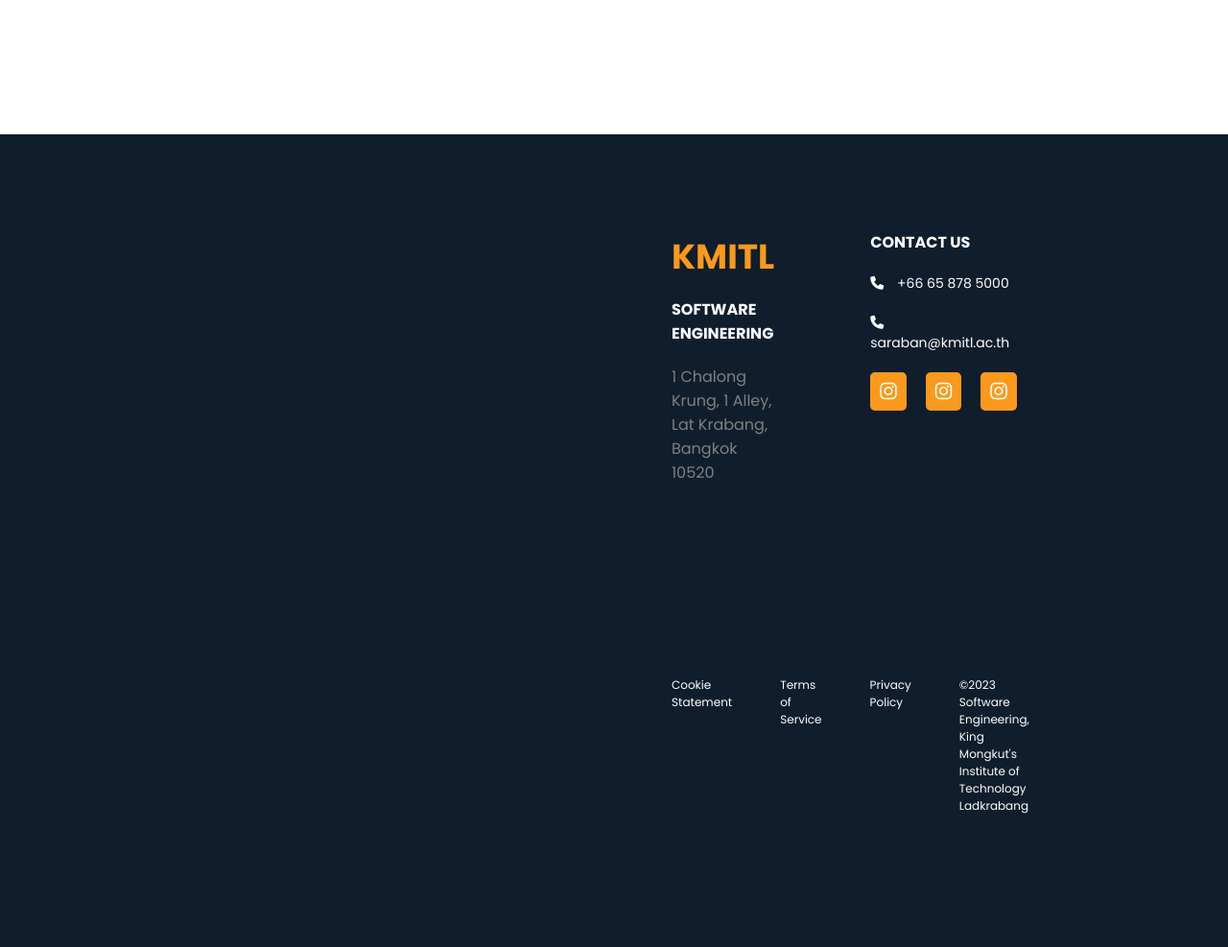
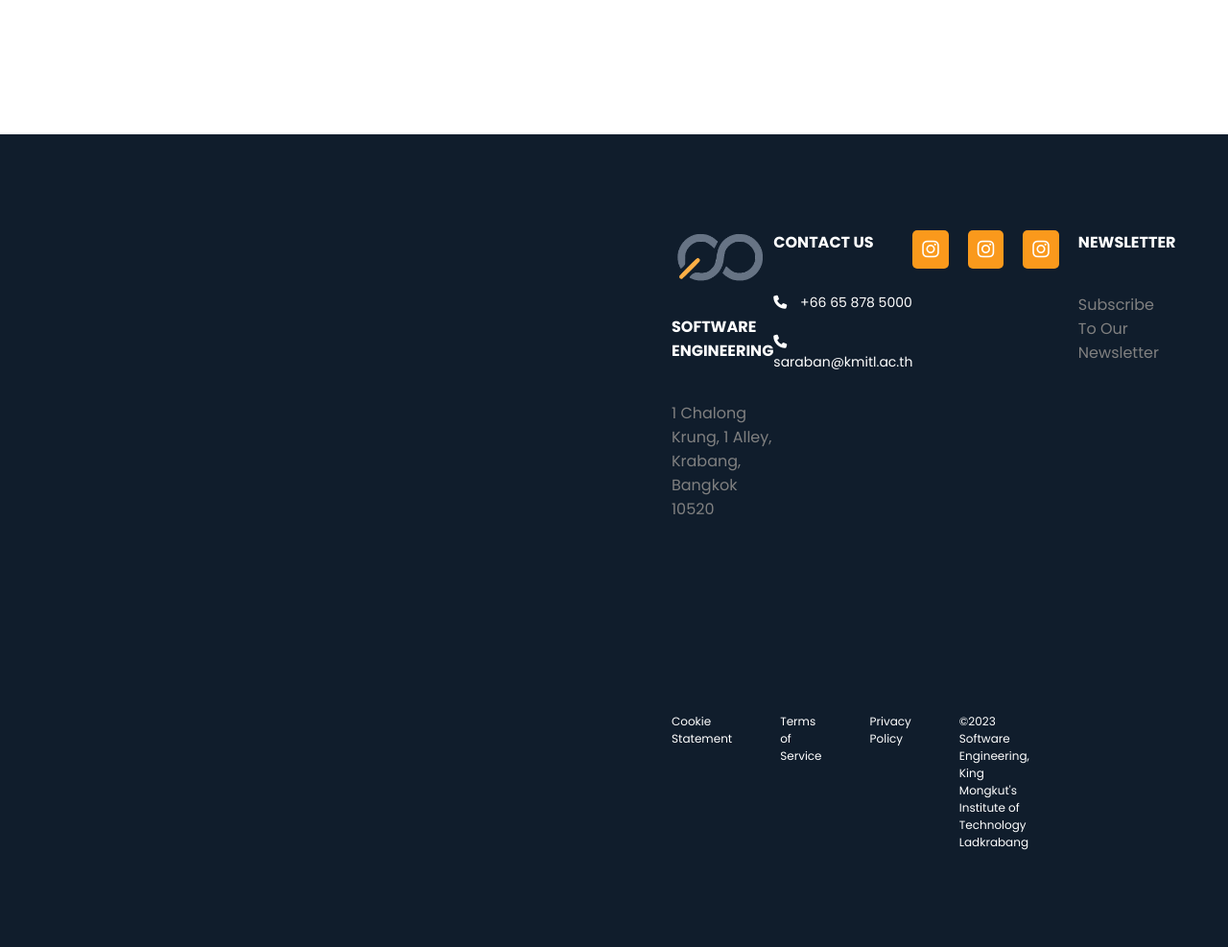
Before and after one commit to wwwnsai/Software-Engineering-Hub, a FastAPI app: template main/templates/Locker/locker.html in a window 1280 px wide. Shown: the part 1760-2747 px from the top of the page at 96% size. Before the commit the page ends 2608 px from the top, so only its background shows below. Run offline with FastAPI, Linux system fonts and the light colour scheme; the template is opened without the code that fills it, so the values that code supplies are empty; some libraries are stand-ins or nearby versions.

Commit message:
อันไหนวะ

```diff
--- a/main/main.py
+++ b/main/main.py
@@ -30,7 +30,6 @@ app.mount("/images",
 
 # Main
 
-
 # Main StaticFiles
 app.mount("/main-css",
           StaticFiles(directory="templates/Main/css"), name="main-css")
@@ -39,13 +38,12 @@ app.mount("/main-js",
 
 
 @app.get("/", response_class=HTMLResponse, tags=["website"])
-def index(request: Request):
+async def index(request: Request):
     return templates.TemplateResponse("Main/main.html", {"request": request})
 
-# Login
+# Login & SignUp
 
-
-# Main StaticFiles
+# Login StaticFiles
 app.mount("/login-css",
           StaticFiles(directory="templates/LoginPage/"), name="login-css")
 app.mount("/login-js",
@@ -53,36 +51,47 @@ app.mount("/login-js",
 
 
 @app.get("/login", response_class=HTMLResponse, tags=["website"])
-def login(request: Request):
+async def login(request: Request):
     return templates.TemplateResponse("LoginPage/login.html", {"request": request})
 
 # Sign up
 
-
 @app.get("/signup", response_class=HTMLResponse, tags=["website"])
-def signup(request: Request):
+async def signup(request: Request):
     return templates.TemplateResponse("signup.html", {"request": request})
 
 # User info
 
+@app.get("/userinfo", response_class=HTMLResponse, tags=["website"])
+async def userinfo(request: Request):
+    return templates.TemplateResponse("userinfo.html", {"request": request})
 
-@app.get("/userinfo", response_class=HTMLResponse, tags=["website"])
-def userinfo(request: Request):
-    return templates.TemplateResponse("userinfo.html", {"request": request})
+# Items Borrow
 
 # List of items
 
-
 @app.get("/items", response_class=HTMLResponse, tags=["website"])
-def items(request: Request):
+async def items(request: Request):
     return templates.TemplateResponse("items.html", {"request": request})
 
 # Add item
 
+@app.get("/additem", response_class=HTMLResponse, tags=["website"])
+async def additem(request: Request):
+    return templates.TemplateResponse("additem.html", {"request": request})
 
-@app.get("/additem", response_class=HTMLResponse, tags=["website"])
-def additem(request: Request):
-    return templates.TemplateResponse("additem.html", {"request": request})
+# Locker
+
+# Login StaticFiles
+app.mount("/locker-css",
+          StaticFiles(directory="templates/Locker/css"), name="locker-css")
+app.mount("/locker-js",
+          StaticFiles(directory="templates/Locker/"), name="locker-js")
+
+@app.get("/student_locker", response_class=HTMLResponse, tags=["website"])
+async def items(request: Request):
+    return templates.TemplateResponse("Locker/locker.html", {"request": request})
+
 
 # USER ===================================================================================
 
@@ -118,7 +127,7 @@ async def login_user(user: Login, response: Response):
 
 
 @app.put("/user/update", tags=["user"])
-def update_user(request: Request, user: SignUp,):
+async def update_user(request: Request, user: SignUp,):
     userEmail = getPayload(request.cookies.get("token"))["user_id"]
     for userDB in root.users.values():
         if userDB.email == userEmail:
@@ -130,7 +139,7 @@ def update_user(request: Request, user: SignUp,):
 
 # for deleting user
 @app.delete("/user/deleteuser", tags=["user"])
-def delete_user(request: Request):
+async def delete_user(request: Request):
     userEmail = getPayload(request.cookies.get("token"))["user_id"]
     for userDB in root.users.values():
         if userDB.email == userEmail:
@@ -143,7 +152,7 @@ def delete_user(request: Request):
 
 
 @app.get("/logout", tags=["user"])
-def logout(response: Response):
+async def logout(response: Response):
     response.delete_cookie(key="token")
     return {"status": True, "message": "Logout successful"}
 
@@ -151,7 +160,7 @@ def logout(response: Response):
 
 
 @app.get("/userinfo", tags=["userinfo"])
-def get_userinfo(request: Request):
+async def get_userinfo(request: Request):
     userEmail = getPayload(request.cookies.get("token"))["user_id"]
     for userDB in root.users.values():
         if userDB.email == userEmail:
@@ -165,7 +174,7 @@ def get_userinfo(request: Request):
 
 # Check Users
 @app.get("/user/{id}", tags=["check"])
-def get_user(id: int):
+async def get_user(id: int):
     if id in root.users:
         return root.users[id].toJSON()
     else:
@@ -173,7 +182,7 @@ def get_user(id: int):
 
 
 @app.get("/users", tags=["check"])
-def get_users():
+async def get_users():
     users = []
     for user in root.users.values():
         users.append(user.toJSON())
@@ -183,7 +192,7 @@ def get_users():
 
 
 @app.get("/clear", tags=["check"])
-def clear():
+async def clear():
     root.users.clear()
     transaction.commit()
     return {"status": True, "message": "Database cleared"}
@@ -209,7 +218,7 @@ async def check_token(request: Request):
 
 
 @app.get("/clearCookie", tags=["auth"])
-def clear_cookie(response: Response):
+async def clear_cookie(response: Response):
     response.delete_cookie(key="token")
     return {"status": True, "message": "Cookie cleared"}
 
@@ -217,6 +226,6 @@ def clear_cookie(response: Response):
 
 
 @app.on_event("shutdown")
-def shutdown_event():
+async def shutdown_event():
     transaction.commit()
     db.close()
--- a/main/templates/Locker/css/style.css
+++ b/main/templates/Locker/css/style.css
@@ -262,20 +262,16 @@
 .footer {
     display: flex;
     flex-direction: column;
-    justify-content: center;
-    padding-top: 10rem;
-    padding-bottom: 3rem;
+    justify-content: flex-end;
     height: 100%;
+    padding: 10rem 70rem;
     background-color: var(--royal-blue-primary);
     color: var(--color-white);
 }
 
-.footer__column {
-    margin-right: 10rem;
-}
-
 .footer__upper {
     display: flex;
+    justify-content: space-between;
     margin-bottom: 20rem;
 }
 
@@ -292,24 +288,19 @@
     margin-right: 5rem;
 }
 
-.footer__image {
-    width: 12rem;
-}
-
-.footer__header {
-    font-weight: bold;
-    color: var(--orange-primary);
-    font-size: 3.6rem;
-    margin-bottom: 1.5rem;
+.footer__logo {
+    width: 10rem;
+    margin-bottom: 2.5rem;
+    mix-blend-mode: plus-lighter;
 }
 
 .footer__text--bold {
     font-weight: bold;
     text-transform: uppercase;
-    margin-bottom: 2rem;
+    margin-bottom: 4rem;
 }
 
-.footer__text-location {
+.footer__text-low-important {
     color: var(--color-grey-dark-mark);
 }
 
@@ -321,13 +312,6 @@
 
 .footer__text-icon > .icon {
     margin-right: 1rem;
-}
-
-.footer__bar {
-    width: 100%;
-    height: 0.1rem;
-    background-color: #4a4a4a;
-    margin: 4rem 0;
 }
 
 .footer__text-statement {
--- a/main/templates/Locker/locker.html
+++ b/main/templates/Locker/locker.html
@@ -5,9 +5,18 @@
         <meta name="viewport" content="width=device-width, initial-scale=1.0" />
         <title>Software Engineering | KMITL</title>
 
-        <link rel="stylesheet" href="css/general.css" />
-        <link rel="stylesheet" href="css/style.css" />
-        <link rel="stylesheet" href="css/queries.css" />
+        <link
+            rel="stylesheet"
+            href="{{ url_for('locker-css', path='/general.css') }}"
+        />
+        <link
+            rel="stylesheet"
+            href="{{ url_for('locker-css', path='/style.css') }}"
+        />
+        <link
+            rel="stylesheet"
+            href="{{ url_for('locker-css', path='/queries.css') }}"
+        />
 
         <link rel="preconnect" href="https://fonts.googleapis.com" />
         <link rel="preconnect" href="https://fonts.gstatic.com" crossorigin />
@@ -29,10 +38,10 @@
         <div class="container navigation">
             <div class="stack-left">
                 <div class="navigation__se-logo">
-                    <a href="../Main/main.html#">
+                    <a href="/">
                         <img
                             class="se-logo"
-                            src="../img/logo/SE_logo.png"
+                            src="{{ url_for('images', path='/logo/SE_logo.png') }}"
                             alt="SE Logo"
                     /></a>
                 </div>
@@ -46,8 +55,8 @@
                                 >About</a
                             >
                             <ul class="navigation__menu-item-about">
-                                <li><a href="#">About</a></li>
-                                <li><a href="#">Lecturers</a></li>
+                                <li><a href="/">About</a></li>
+                                <li><a href="/">Lecturers</a></li>
                             </ul>
                         </li>
                         <li class="navigation__menu-item">
@@ -57,10 +66,10 @@
                                 >Program</a
                             >
                             <ul class="navigation__menu-item-program">
-                                <li><a href="#">Software-Engineering</a></li>
-                                <li><a href="#">KMITL-Glasgow</a></li>
-                                <li><a href="#">Exchange-Study-Abroad</a></li>
-                                <li><a href="#">Internships</a></li>
+                                <li><a href="/">Software-Engineering</a></li>
+                                <li><a href="/">KMITL-Glasgow</a></li>
+                                <li><a href="/">Exchange-Study-Abroad</a></li>
+                                <li><a href="/">Internships</a></li>
                             </ul>
                         </li>
                         <li class="navigation__menu-item">
@@ -92,24 +101,20 @@
                     >Services</a
                 >
                 <div class="navigation__user-logo">
-                    <a href="../LoginPage/login.html">
+                    <a href="../UserInfo/userinfo.html">
                         <img
                             class="user-logo"
-                            src="../img/logo/User_logo.png"
+                            src="{{ url_for('images', path='/logo/User_logo.png') }}"
                             alt="user Logo"
                     /></a>
                     <ul
                         class="navigation__menu-item-program navigation__menu-item-program--guest"
                     >
                         <li>
-                            <a
-                                href="../LoginPage/login.html"
-                                onclick="getInfo()"
-                                >Sign In</a
-                            >
+                            <a href="/login" onclick="getInfo()">Sign In</a>
                         </li>
                         <li>
-                            <a href="../LoginPage/register.html">Sign Up</a>
+                            <a href="/login">Sign Up</a>
                         </li>
                     </ul>
 
@@ -118,7 +123,7 @@
                     >
                         <li class="navigation__username" id="userNameNav"></li>
                         <li>
-                            <a id="logOut" href="#">Logout</a>
+                            <a id="logOut" href="/">Logout</a>
                         </li>
                     </ul>
                 </div>
@@ -152,16 +157,18 @@
 
         <!-- Section - Footer -->
 
-        <div class="container footer" id="section-footer">
+        <div class="footer" id="section-footer">
             <div class="footer__upper">
                 <div class="footer__column">
-                    <p class="footer__header">KMITL</p>
+                    <img
+                        class="footer__logo"
+                        src="{{ url_for('images', path='/logo/SE_logo.png') }}"
+                        alt="KMITL Logo"
+                    />
                     <p class="footer__text--bold">Software Engineering</p>
-                    <p class="footer__text-location">
-                        1 Chalong Krung, 1 Alley,
-                    </p>
-                    <p class="footer__text-location">
-                        Lat Krabang, Bangkok 10520
+                    <p class="footer__text-low-important">
+                        1 Chalong Krung, 1 Alley, <br />
+                        Krabang, Bangkok 10520
                     </p>
                 </div>
                 <div class="footer__column">
@@ -173,11 +180,19 @@
                         <i class="icon fa-solid fa-phone"></i>
                         saraban@kmitl.ac.th
                     </p>
+                </div>
+                <div class="footer__column">
                     <div class="footer__icon-contact">
                         <i class="icon fa-brands fa-instagram"></i>
                         <i class="icon fa-brands fa-instagram"></i>
                         <i class="icon fa-brands fa-instagram"></i>
                     </div>
+                </div>
+                <div class="footer__column">
+                    <p class="footer__text--bold">Newsletter</p>
+                    <p class="footer__text-low-important">
+                        Subscribe To Our Newsletter
+                    </p>
                 </div>
             </div>
             <div class="footer__lower">
@@ -204,6 +219,9 @@
             crossorigin="anonymous"
         ></script>
 
-        <script src="js/script.js"></script>
+        <script
+            type="module"
+            src="{{ url_for('locker-js', path='main.js') }}"
+        ></script>
     </body>
 </html>
--- a/main/templates/Main/css/style.css
+++ b/main/templates/Main/css/style.css
@@ -806,7 +806,7 @@
     flex-direction: column;
     justify-content: flex-end;
     height: 100%;
-    padding: 10rem 70rem 3rem 70rem;
+    padding: 10rem 70rem;
     background-color: var(--royal-blue-primary);
     color: var(--color-white);
 }
```
Also changed, not shown: main/templates/Main/css/queries.css (+75 -63 lines), main/templates/Main/main.html (+4 -4 lines), 2 other files.
